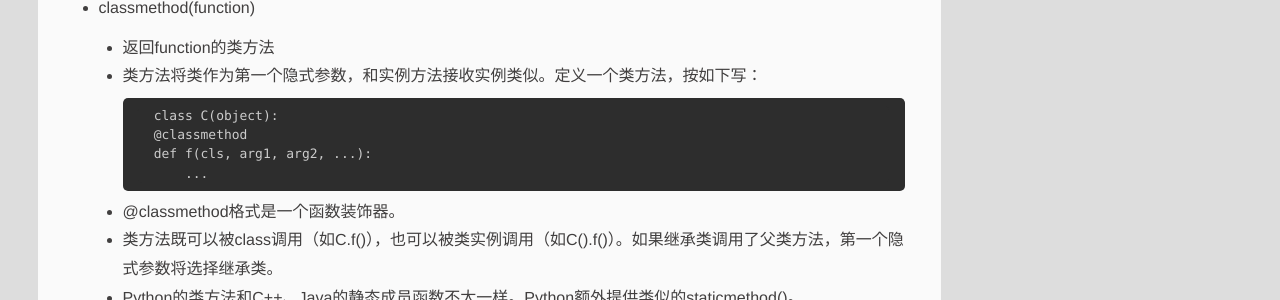
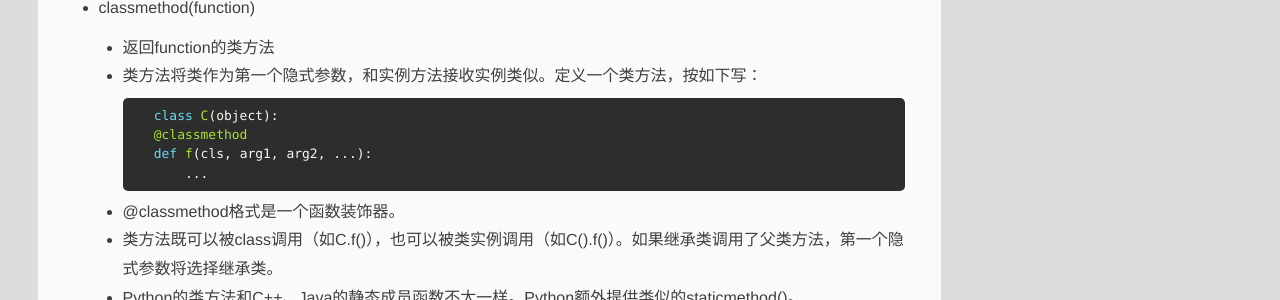
Before and after one commit to a12098718/cloudker.github.io, a Jekyll site: the page built from _posts/2017-03-21-python标准库-内建函数.md, in a window 1280 px wide and 900 px high, scrolled down 1535 px. Shown: the part 152-452 px from the top of the window. Built offline with Jekyll 4.4.1, drawn with Linux system fonts in a browser that asks for light colours; Markdown is read by kramdown in place of the engine named in the settings; part of the change alters nothing that is shown.

````diff
--- a/_config.yml
+++ b/_config.yml
@@ -23,8 +23,8 @@ baseurl: https://cloudker.github.io
 paginate: 10
 
 # Markdown Processors
-markdown: kramdown
-kramdown:
+markdown: redcarpet
+redcarpet:
   extensions:
     - hard_wrap
     - no_intra_emphasis
--- a/_posts/2017-03-21-python标准库-内建函数.md
+++ b/_posts/2017-03-21-python标准库-内建函数.md
@@ -48,7 +48,7 @@ python有很多始终可用的内建函数。
 - classmethod(function)
 	- 返回function的类方法
 	- 类方法将类作为第一个隐式参数，和实例方法接收实例类似。定义一个类方法，按如下写：
-```
+``` python
 	class C(object):
 		@classmethod
 		def f(cls, arg1, arg2, ...):
````
